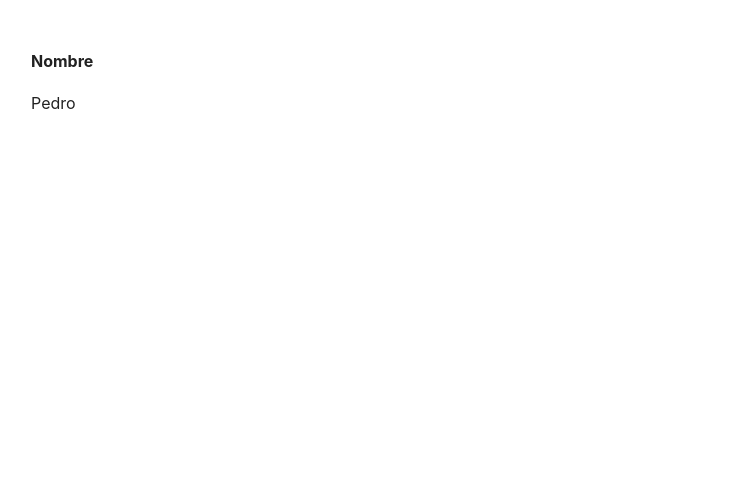
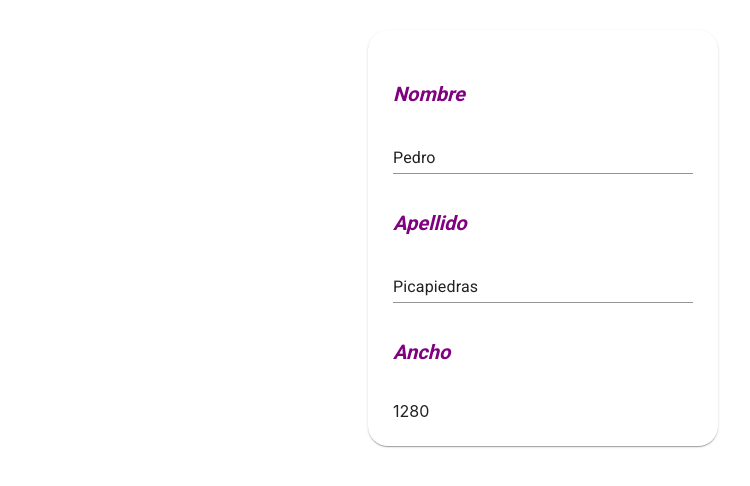
Before and after one commit to jrponce21/hooks-example, a React (Create React App) app: page / in a window 1280 px wide. Shown: the top 486 px of the page, without its empty margins (97-847 px from the left). Built offline with nearby package versions, Linux system fonts and the light colour scheme.

Commit message:
class component behaviour

```diff
--- a/src/App.css
+++ b/src/App.css
@@ -3,13 +3,12 @@
 }
 
 .App {
-  text-align: center;
   border-radius: 20px;
   display: grid;
   grid-row-gap: 10px;
   width: 300px;
   margin: auto;
-  padding: 25px 0px;
+  padding: 25px;
   background: #ffffff;
   box-shadow: 0px 2px 1px -1px rgb(0 0 0 / 20%),
     0px 1px 1px 0px rgb(0 0 0 / 14%), 0px 1px 3px 0px rgb(0 0 0 / 12%);
--- a/src/App.js
+++ b/src/App.js
@@ -1,14 +1,75 @@
+import React from "react";
 import "./App.css";
 import Box from "@material-ui/core/Box";
 import TextField from "@material-ui/core/TextField";
+import { ThemeContext } from "./context";
 
-function App() {
-  return (
-    <Box color="text.primary">
-      <h4>Nombre</h4>
-      <p>Pedro</p>
-    </Box>
-  );
+class App extends React.Component {
+  constructor(props) {
+    super(props);
+    this.state = {
+      name: "Pedro",
+      lastName: "Picapiedras",
+      width: window.innerWidth,
+    };
+    this.handleNameChange = this.handleNameChange.bind(this);
+    this.handleLastnameChange = this.handleLastnameChange.bind(this);
+    this.handleWindowWidth = this.handleWindowWidth.bind(this);
+  }
+
+  handleNameChange(e) {
+    this.setState({
+      name: e.target.value,
+    });
+  }
+
+  handleLastnameChange(e) {
+    this.setState({
+      lastName: e.target.value,
+    });
+  }
+
+  handleWindowWidth() {
+    this.setState({
+      width: window.innerWidth,
+    });
+  }
+
+  componentDidMount() {
+    window.document.title = this.state.name + " " + this.state.lastName;
+    window.addEventListener("resize", this.handleWindowWidth);
+  }
+
+  componentDidUpdate() {
+    window.document.title = this.state.name + " " + this.state.lastName;
+  }
+
+  componentWillMount() {
+    window.removeEventListener("resize", this.handleWindowWidth);
+  }
+
+  render() {
+    return (
+      <ThemeContext.Consumer>
+        {(theme) => (
+          <Box color="text.primary" className={theme}>
+            <h4>Nombre</h4>
+            <TextField
+              value={this.state.name}
+              onChange={this.handleNameChange}
+            />
+            <h4>Apellido</h4>
+            <TextField
+              value={this.state.lastName}
+              onChange={this.handleLastnameChange}
+            />
+            <h4>Ancho</h4>
+            <span>{this.state.width}</span>
+          </Box>
+        )}
+      </ThemeContext.Consumer>
+    );
+  }
 }
 
 export default App;
```
